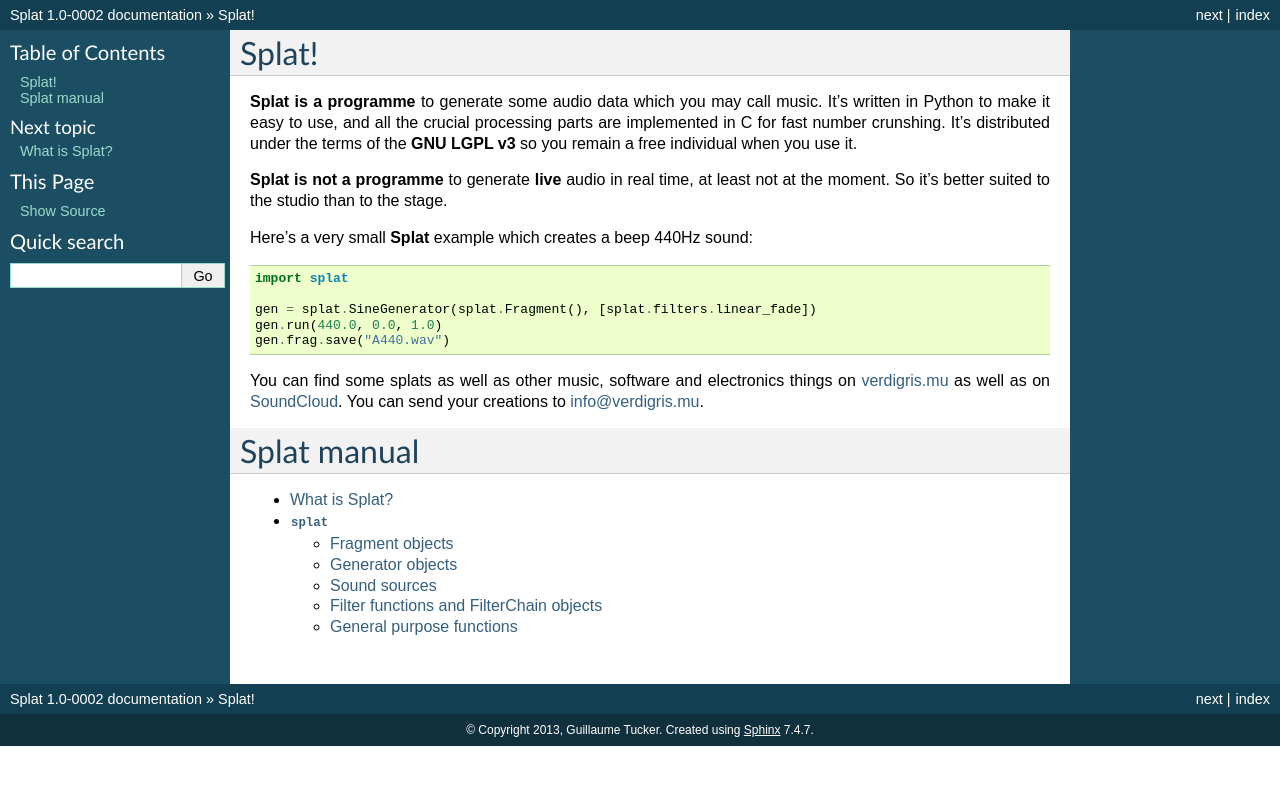
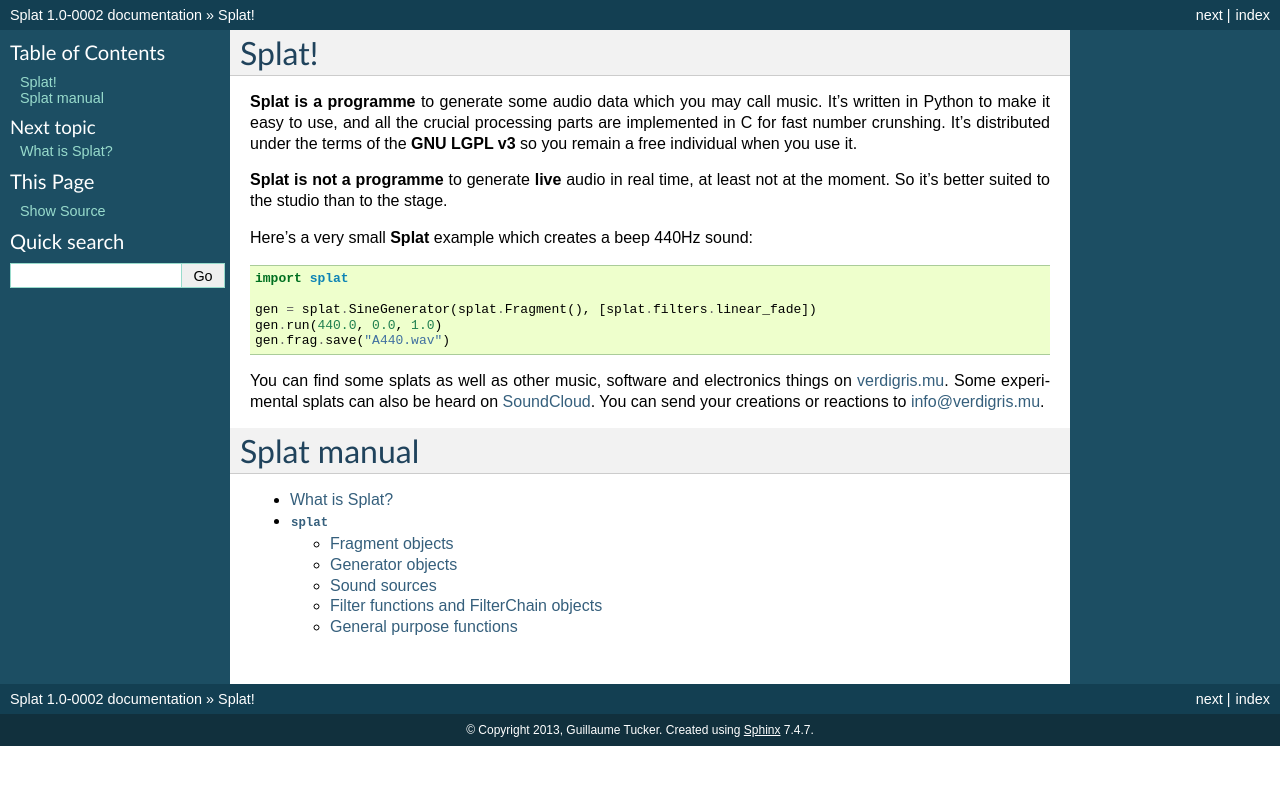
Before and after one commit to verdigris/splat, a Sphinx documentation site: the page built from doc/index.rst, in a window 1280 px wide. Shown: the top 785 px of the page. Built offline with Sphinx 7.4.7, drawn with Linux system fonts in a browser that asks for light colours; formulas are drawn with MathJax 3.

Commit message:
review and fix typos in documentation

```diff
--- a/doc/index.rst
+++ b/doc/index.rst
@@ -30,9 +30,10 @@
 
 
    You can find some splats as well as other music, software and electronics
-   things on `verdigris.mu <http://verdigris.mu>`_ as well as on `SoundCloud
-   <http://soundcloud.com/verdigris-mu>`_.  You can send your creations to
-   `info@verdigris.mu <mailto:info@verdigris.mu>`_.
+   things on `verdigris.mu <http://verdigris.mu>`_.  Some experimental splats
+   can also be heard on `SoundCloud <http://soundcloud.com/verdigris-mu>`_.
+   You can send your creations or reactions to `info@verdigris.mu
+   <mailto:info@verdigris.mu>`_.
 
 
 Splat manual
```
Also changed, not shown: README.rst (+8 -7 lines), 3 other files.
